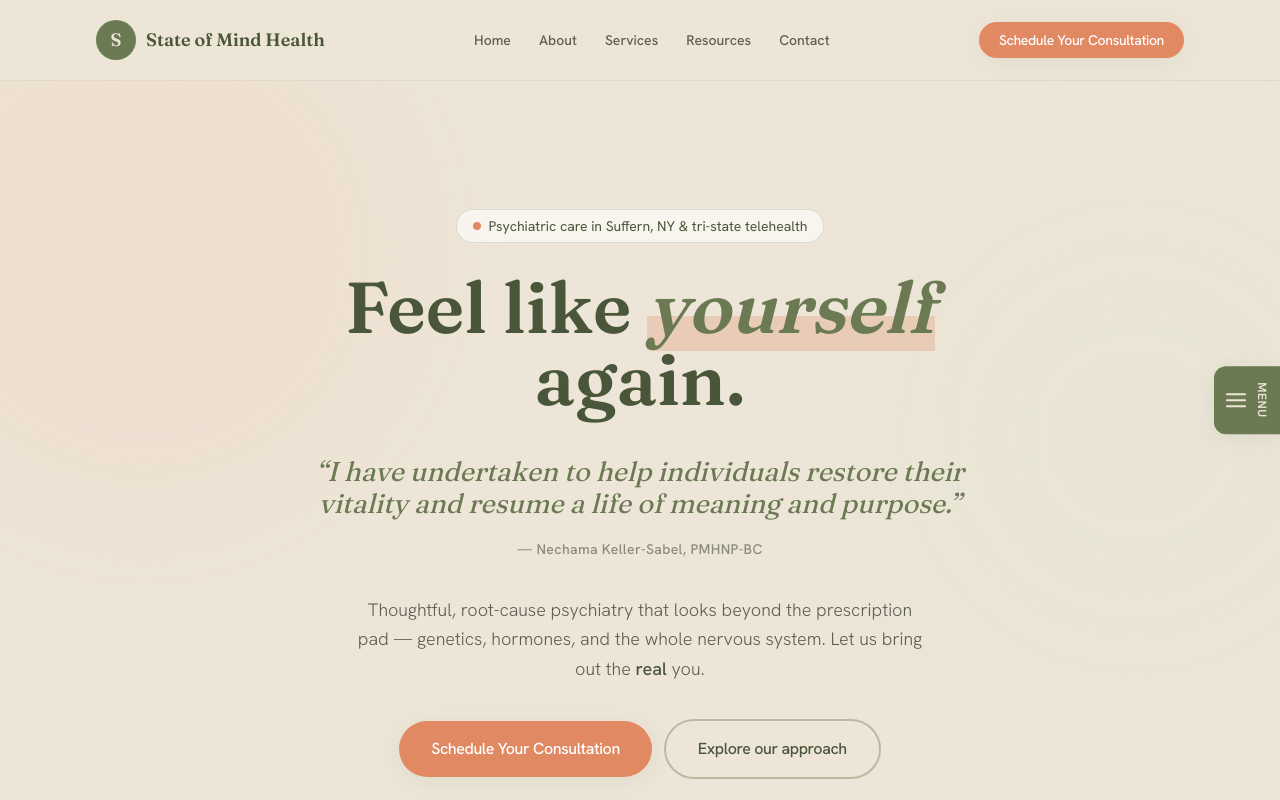
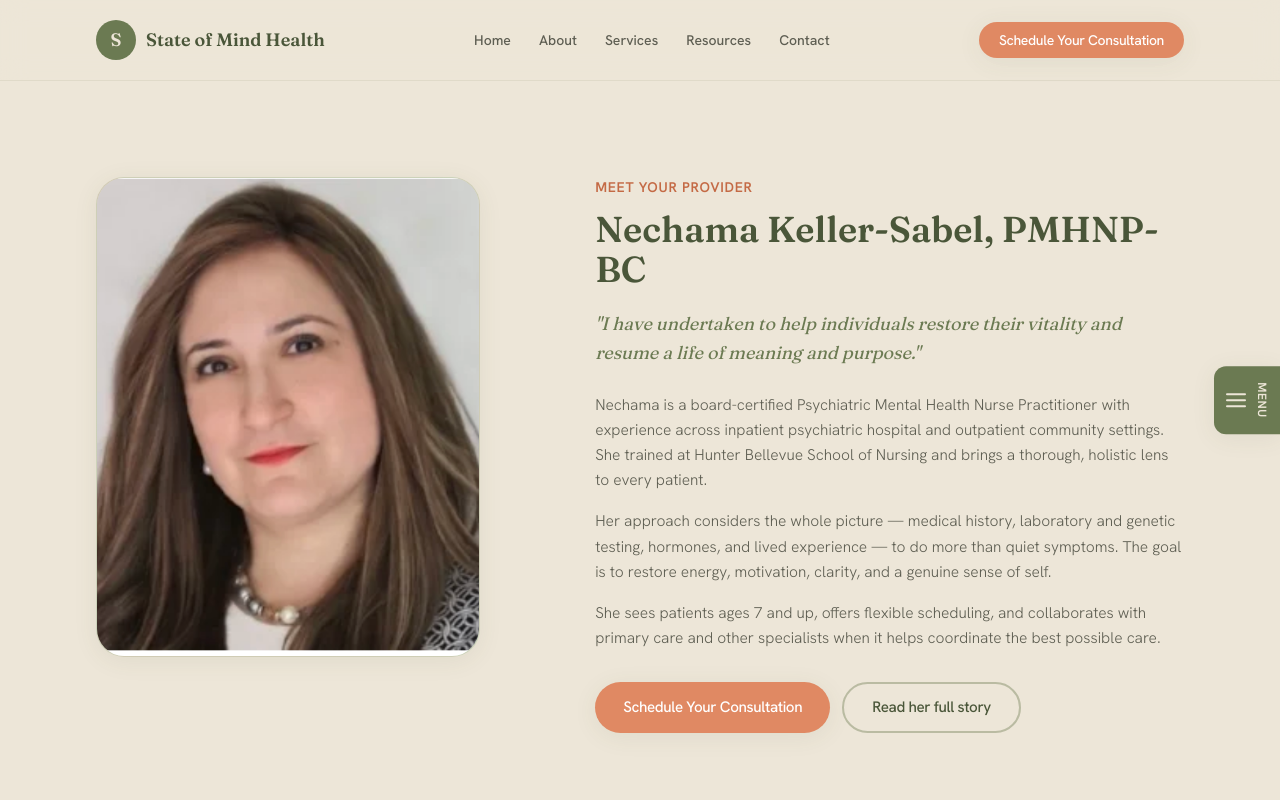
Before and after one commit to arisebbag-dev/State-of-mind-health-2026, a Next.js app: page / in a window 1280 px wide. Shown: the top 800 px of the page. Built offline with nearby package versions, Linux system fonts and the light colour scheme.

Commit message:
Delete Hero component and remove from homepage

```diff
--- a/app/page.jsx
+++ b/app/page.jsx
@@ -1,4 +1,3 @@
-import Hero from "@/components/Hero";
 import ProviderIntro from "@/components/ProviderIntro";
 import ApproachPillars from "@/components/ApproachPillars";
 import ServicesStrip from "@/components/ServicesStrip";
@@ -9,7 +8,6 @@ import FinalCTA from "@/components/FinalCTA";
 export default function HomePage() {
   return (
     <>
-      <Hero />
       <ProviderIntro />
       <ApproachPillars />
       <ServicesStrip />
--- a/components/Hero.jsx
+++ b/components/Hero.jsx
@@ -72,9 +72,6 @@ export default function Hero() {
             variants={item}
             className="mt-9 flex flex-col items-center justify-center gap-3 sm:flex-row"
           >
-            <CTAButton href="/intake" size="lg">
-              Schedule Your Consultation
-            </CTAButton>
             <CTAButton href="/services" variant="secondary" size="lg">
               Explore our approach
             </CTAButton>
```
